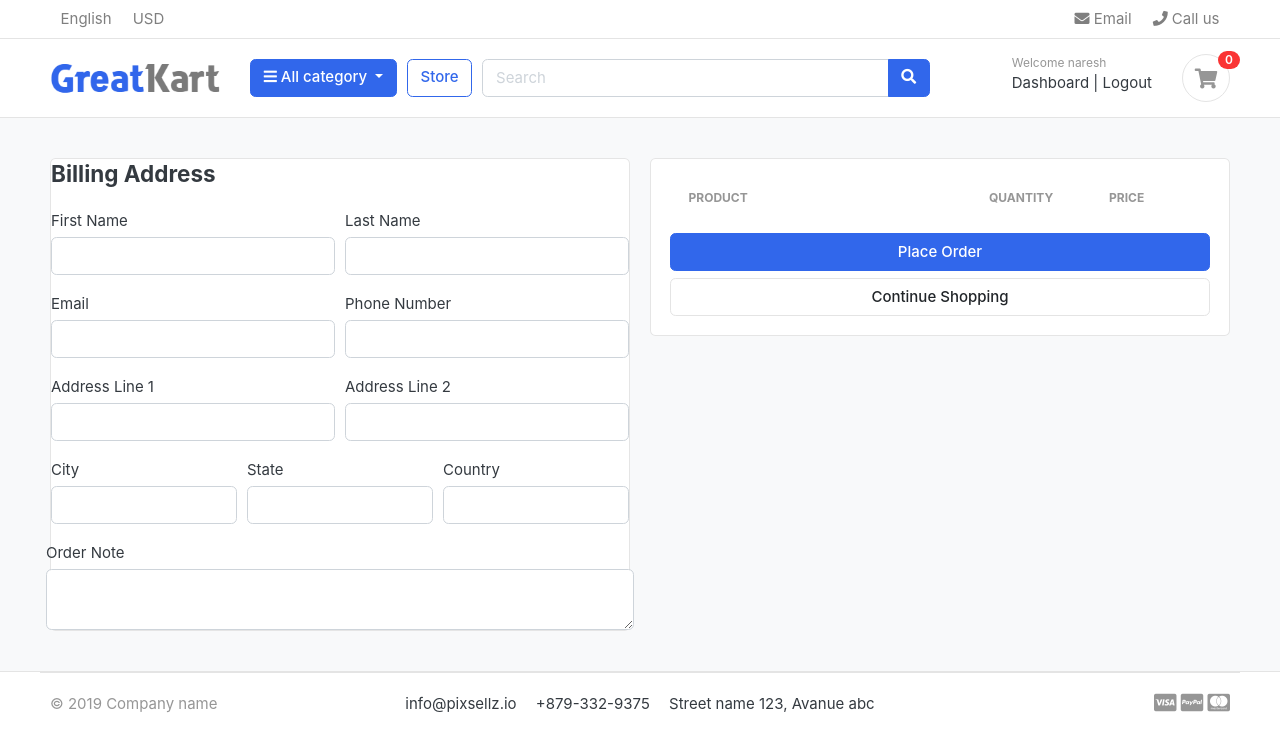
After one commit to naresh1730/ecommerce-django, a Django app: page /cart/checkout/ in a window 1280 px wide. The commit adds this page. Shown: the top 752 px of the page. Run offline with Django 5.2, Linux system fonts and the light colour scheme; a user stored in the database is signed in; data comes from the database, SQL or seed files in the repository; both versions use the stored data as it was after the commit; lists and menus that the app fills with data are empty; some libraries are stand-ins or nearby versions; some web fonts are replaced.

Commit message:
storing updated code

```diff
--- a/accounts/models.py
+++ b/accounts/models.py
@@ -1,4 +1,3 @@
-
 from django.db import models
 from django.contrib.auth.models import AbstractBaseUser, BaseUserManager
 
--- a/carts/context_processors.py
+++ b/carts/context_processors.py
@@ -7,8 +7,11 @@ def counter(request):
         return {}
     else:
         try:
-            cart = Cart.objects.filter(cart_id= cart_id(request))
-            cart_items=CartItem.objects.all().filter(cart=cart[:1])
+            cart = Cart.objects.filter(cart_id=cart_id(request))
+            if request.user.is_authenticated:
+                cart_items=CartItem.objects.all().filter(user=request.user)
+            else:
+                cart_items=CartItem.objects.all().filter(cart=cart[:1])
             for cart_item in cart_items:
                 cart_count += cart_item.quantity
         except Cart.DoesNotExist:
--- a/carts/models.py
+++ b/carts/models.py
@@ -1,5 +1,6 @@
 from django.db import models
 from store.models import Product, Variation
+from accounts.models import Account
 # Create your models here.
 class Cart(models.Model):
     cart_id = models.CharField(max_length=250, blank=True)
@@ -8,9 +9,10 @@ class Cart(models.Model):
     def __str__(self):
         return self.cart_id
 class CartItem(models.Model):
+    user = models.ForeignKey(Account, on_delete=models.CASCADE, null=True)
     product = models.ForeignKey(Product, on_delete=models.CASCADE)
     variations = models.ManyToManyField(Variation, blank=True)
-    cart = models.ForeignKey(Cart, on_delete= models.CASCADE)
+    cart = models.ForeignKey(Cart, on_delete= models.CASCADE, null=True)
     quantity = models.IntegerField()
     is_active = models.BooleanField(default=True)
 
--- a/carts/urls.py
+++ b/carts/urls.py
@@ -6,4 +6,5 @@ urlpatterns =[
     path('add_cart/<int:product_id>/', views.add_cart, name="add_cart"),
     path('remove_cart/<int:product_id>/<int:cart_item_id>/', views.remove_cart, name="remove_cart"),
     path('remove_cart_item/<int:product_id>/<int:cart_item_id>/', views.remove_cart_item, name="remove_cart_item"),
+    path('checkout/',views.checkout,name='checkout')
 ]
--- a/carts/views.py
+++ b/carts/views.py
@@ -3,6 +3,7 @@ from .models import Cart, CartItem
 from store.models import Product, Variation
 from django.core.exceptions import ObjectDoesNotExist
 from django.http import HttpResponse
+from django.contrib.auth.decorators import login_required
 # Create your views here.
 
 def cart_id(request):
@@ -11,59 +12,108 @@ def cart_id(request):
         cart = request.session.create()
     return cart
 def add_cart(request, product_id):
+    current_user= request.user
     product = Product.objects.get(id=product_id) # to get the product
-    product_variation = []
-    if request.method == 'POST':
-        for item in request.POST:
-            key = item
-            value = request.POST[key]
-            try:
-                variation = Variation.objects.get(product=product, variation_category__iexact=key, variation_value__iexact=value)
-                product_variation.append(variation)
-            except:
-                pass
+    # if the user is authenticated
+    if current_user.is_authenticated:
+        product_variation = []
+        if request.method == 'POST':
+            for item in request.POST:
+                key = item
+                value = request.POST[key]
+                try:
+                    variation = Variation.objects.get(product=product, variation_category__iexact=key, variation_value__iexact=value)
+                    product_variation.append(variation)
+                except:
+                    pass
 
-    try:
-        cart = Cart.objects.get(cart_id=cart_id(request)) # get the cart using the cart id present in the session
-    except Cart.DoesNotExist:
-        cart = Cart.objects.create(
-            cart_id = cart_id(request)
-        )
-    cart.save()
-    is_cart_item_exists=CartItem.objects.filter(product=product, cart=cart).exists()
-    if is_cart_item_exists:
-        cart_item = CartItem.objects.filter(product=product,cart=cart)
-        ex_var_list=[]
-        id=[]
-        for item in cart_item:
-            existing_variation = item.variations.all()
-            ex_var_list.append(list(existing_variation))
-            id.append(item.id)
-        print(ex_var_list)
-        if product_variation in ex_var_list:
-            # increase the quantity of that product
-            index = ex_var_list.index(product_variation)
-            item_id = id[index]
-            item=CartItem.objects.get(product=product, id=item_id)
-            item.quantity +=1
-            item.save()
+        is_cart_item_exists=CartItem.objects.filter(product=product, user=current_user).exists()
+        if is_cart_item_exists:
+            cart_item = CartItem.objects.filter(product=product,user=current_user)
+            ex_var_list=[]
+            id=[]
+            for item in cart_item:
+                existing_variation = item.variations.all()
+                ex_var_list.append(list(existing_variation))
+                id.append(item.id)
+            if product_variation in ex_var_list:
+                # increase the quantity of that product
+                index = ex_var_list.index(product_variation)
+                item_id = id[index]
+                item=CartItem.objects.get(product=product, id=item_id)
+                item.quantity +=1
+                item.save()
+            else:
+                item=CartItem.objects.create(product=product, quantity=1,user=current_user)
+                if len(product_variation) >0:
+                    item.variations.clear()
+                    item.variations.add(*product_variation)
+                item.save()
         else:
-            item=CartItem.objects.create(product=product, quantity=1,cart=cart)
+            cart_item = CartItem.objects.create(
+                product=product,
+                quantity = 1,
+                user=current_user,
+            )
             if len(product_variation) >0:
-                item.variations.clear()
-                item.variations.add(*product_variation)
-            item.save()
+                cart_item.variations.clear()
+                cart_item.variations.add(*product_variation)
+            cart_item.save()
+        return redirect('cart')
+    # if the user is not authenticated
     else:
-        cart_item = CartItem.objects.create(
-            product=product,
-            quantity = 1,
-            cart = cart,
-        )
-        if len(product_variation) >0:
-            cart_item.variations.clear()
-            cart_item.variations.add(*product_variation)
-        cart_item.save()
-    return redirect('cart')
+        product_variation = []
+        if request.method == 'POST':
+            for item in request.POST:
+                key = item
+                value = request.POST[key]
+                try:
+                    variation = Variation.objects.get(product=product, variation_category__iexact=key, variation_value__iexact=value)
+                    product_variation.append(variation)
+                except:
+                    pass
+
+        try:
+            cart = Cart.objects.get(cart_id=cart_id(request)) # get the cart using the cart id present in the session
+        except Cart.DoesNotExist:
+            cart = Cart.objects.create(
+                cart_id = cart_id(request)
+            )
+        cart.save()
+        is_cart_item_exists=CartItem.objects.filter(product=product, cart=cart).exists()
+        if is_cart_item_exists:
+            cart_item = CartItem.objects.filter(product=product,cart=cart)
+            ex_var_list=[]
+            id=[]
+            for item in cart_item:
+                existing_variation = item.variations.all()
+                ex_var_list.append(list(existing_variation))
+                id.append(item.id)
+            print(ex_var_list)
+            if product_variation in ex_var_list:
+                # increase the quantity of that product
+                index = ex_var_list.index(product_variation)
+                item_id = id[index]
+                item=CartItem.objects.get(product=product, id=item_id)
+                item.quantity +=1
+                item.save()
+            else:
+                item=CartItem.objects.create(product=product, quantity=1,cart=cart)
+                if len(product_variation) >0:
+                    item.variations.clear()
+                    item.variations.add(*product_variation)
+                item.save()
+        else:
+            cart_item = CartItem.objects.create(
+                product=product,
+                quantity = 1,
+                cart = cart,
+            )
+            if len(product_variation) >0:
+                cart_item.variations.clear()
+                cart_item.variations.add(*product_variation)
+            cart_item.save()
+        return redirect('cart')
 
 def remove_cart(request, product_id, cart_item_id):
     cart = Cart.objects.get(cart_id = cart_id(request))
@@ -86,10 +136,15 @@ def remove_cart_item(request, product_id, cart_item_id):
     cart_item.delete()
     return redirect('cart')
 
-def cart(request,total=0,quantity=0, cart_items=0):
+def cart(request,total=0,quantity=0, cart_items=None):
     try:
-        cart = Cart.objects.get(cart_id=cart_id(request))
-        cart_items = CartItem.objects.filter(cart=cart, is_active=True)
+        tax=0
+        grand_total=0
+        if request.user.is_authenticated:
+            cart_items = CartItem.objects.filter(user=request.user, is_active=True)
+        else:
+            cart = Cart.objects.get(cart_id=cart_id(request))
+            cart_items = CartItem.objects.filter(cart=cart, is_active=True)
         for cart_item in cart_items:
             total += (cart_item.product.price) * (cart_item.quantity)
             quantity += cart_item.quantity
@@ -105,3 +160,29 @@ def cart(request,total=0,quantity=0, cart_items=0):
         'grand_total' : grand_total,
     }
     return render(request,'store/cart.html', context)
+@login_required(login_url='login')
+def checkout(request, total=0, quantity=0, cart_items=None):
+    try:
+        tax = 0
+        grand_total = 0
+        if request.user.is_authenticated:
+            cart_items = CartItem.objects.filter(user=request.user, is_active=True)
+        else:
+            cart = Cart.objects.get(cart_id=cart_id(request))
+            cart_items = CartItem.objects.filter(cart=cart, is_active=True)
+        for cart_item in cart_items:
+            total += (cart_item.product.price * cart_item.quantity)
+            quantity += cart_item.quantity
+        tax = (2 * total)/100
+        grand_total = total + tax
+    except ObjectDoesNotExist:
+        pass #just ignore
+
+    context = {
+        'total': total,
+        'quantity': quantity,
+        'cart_items': cart_items,
+        'tax'       : tax,
+        'grand_total': grand_total,
+    }
+    return render(request, 'store/checkout.html', context)
--- a/greatkart/views.py
+++ b/greatkart/views.py
@@ -1,8 +1,8 @@
 from django.shortcuts import render
 from store.models import Product
 def home(request):
-    products=Product.objects.all().filter(is_available=True)
+    products=Product.objects.all().filter(is_available=True).order_by('created_date')
     context= {
-        'products':products
+        'products':products,
     }
     return render(request,'home.html',context)
--- a/templates/store/cart.html
+++ b/templates/store/cart.html
@@ -98,7 +98,7 @@
                 <p class="text-center mb-3">
                     <img src="{% static './images/misc/payments.png' %}" height="26">
                 </p>
-                <a href="./place-order.html" class="btn btn-primary btn-block"> Checkout </a>
+                <a href="{% url 'checkout' %}" class="btn btn-primary btn-block"> Checkout </a>
                 <a href="{% url 'store' %}" class="btn btn-light btn-block">Continue Shopping</a>
             </div> <!-- card-body.// -->
             </div> <!-- card.// -->
--- /dev/null
+++ b/templates/store/checkout.html
@@ -0,0 +1,133 @@
+{% extends 'base.html' %}
+{% load static %}
+{% block content %}
+
+<section class="section-content padding-y bg">
+    <div class="container">
+
+    <!-- ============================ COMPONENT 1 ================================= -->
+    <div class="row">
+        <aside class="col-lg-6">
+    <div class="card">
+        <div class="card_body">
+            <h4 class="card-title mb-4">Billing Address</h4>
+            <form action="" method="POST">
+                {% csrf_token %}
+                <div class="form-row">
+                    <div class="col form-group">
+                        <label for="">First Name</label>
+                        <input type="text" name="first_name" class="form-control" required>
+                    </div>
+                    <div class="col form-group">
+                        <label for="">Last Name</label>
+                        <input type="text" name="last_name" class="form-control" required>
+                    </div>
+
+                </div>
+                <div class="form-row">
+                    <div class="col form-group">
+                        <label for="">Email</label>
+                        <input type="email" name="email" class="form-control" required>
+                    </div>
+                    <div class="col form-group">
+                        <label for="">Phone Number</label>
+                        <input type="text" name="phone" class="form-control" required>
+                    </div>
+
+                </div>
+                <div class="form-row">
+                    <div class="col form-group">
+                        <label for="">Address Line 1</label>
+                        <input type="text" name="address_line_1" class="form-control" required>
+                    </div>
+                    <div class="col form-group">
+                        <label for="">Address Line 2</label>
+                        <input type="text" name="address_line_2" class="form-control" required>
+                    </div>
+                </div>
+                <div class="form-row">
+                    <div class="col form-group">
+                        <label for="">City</label>
+                        <input type="text" name="city" class="form-control" required>
+                    </div>
+                    <div class="col form-group">
+                        <label for="">State</label>
+                        <input type="text" name="state" class="form-control" required>
+                    </div>
+                    <div class="col form-group">
+                        <label for="">Country</label>
+                        <input type="text" name="country" class="form-control" required>
+                    </div>
+                </div>
+                <div class="form-row">
+                    <label for="">Order Note</label>
+                    <textarea name="order_note" rows="2" class="form-control"></textarea>
+                </div>
+
+        </div>
+
+    </div> <!-- card.// -->
+
+        </aside> <!-- col.// -->
+        <aside class="col-lg-6">
+
+            <div class="card">
+            <div class="card-body">
+                <table class="table table-borderless table-shopping-cart">
+                    <thead class="text-muted">
+                    <tr class="small text-uppercase">
+                      <th scope="col">Product</th>
+                      <th scope="col" width="120">Quantity</th>
+                      <th scope="col" width="120">Price</th>
+                    </tr>
+                    </thead>
+                    <tbody>
+                    {% for cart_item in cart_items %}
+                    <tr>
+                        <td>
+                            <figure class="itemside align-items-center">
+                                <div class="aside"><img src="{{ cart_item.product.images.url }}" class="img-sm"></div>
+                                <figcaption class="info">
+                                    <a href="{{ cart_item.product.get_url }}" class="title text-dark">{{ cart_item.product.product_name }}</a>
+                                    <p class="text-muted small">
+                                        {% if cart_item.variations.all %}
+                                            {% for item in cart_item.variations.all %}
+                                                {{ item.variation_category | capfirst }} : {{ item.variation_value | capfirst }}<br>
+                                            {%endfor%}
+                                        {%endif%}
+                                    </p>
+                                </figcaption>
+                            </figure>
+                        </td>
+                        <td>
+                            <!-- col.// -->
+                            <label for="">{{cart_item.quantity}}</label>
+                        </td>
+                        <td>
+                            <div class="price-wrap">
+                                <var class="price">₹ {{ cart_item.sub_total }}</var>
+                                <small class="text-muted">₹ {{ cart_item.product.price }} each </small>
+                            </div> <!-- price-wrap .// -->
+                        </td>
+                    </tr>
+                    {% endfor %}
+                    </tbody>
+                    </table>
+                <button type="submit" name="submit" class="btn btn-primary btn-block">Place Order</button>
+                <a href="{% url 'store' %}" class="btn btn-light btn-block">Continue Shopping</a>
+            </form>
+            </div> <!-- card-body.// -->
+            </div> <!-- card.// -->
+
+    </aside> <!-- col.// -->
+
+
+    </div> <!-- row.// -->
+
+    <!-- ============================ COMPONENT 1 END .// ================================= -->
+
+    </div> <!-- container .//  -->
+    </section>
+    <!-- ========================= SECTION CONTENT END// ========================= -->
+
+{% endblock %}
```
Also changed, not shown: accounts/forms.py (+16 -13 lines), accounts/views.py (+19 -1 lines), carts/migrations/0005_cartitem_user_alter_cartitem_cart.py (added), db.sqlite3.
